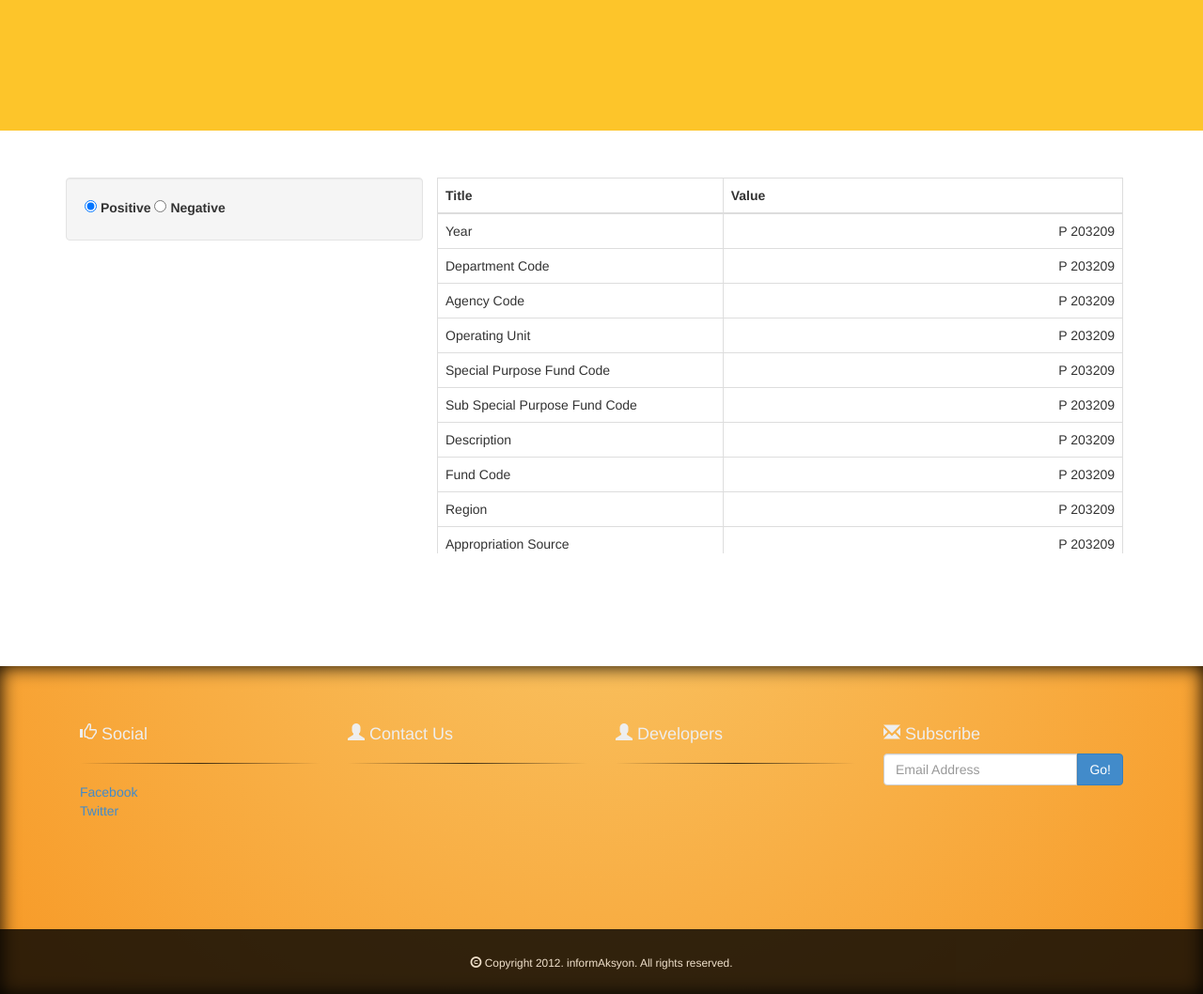
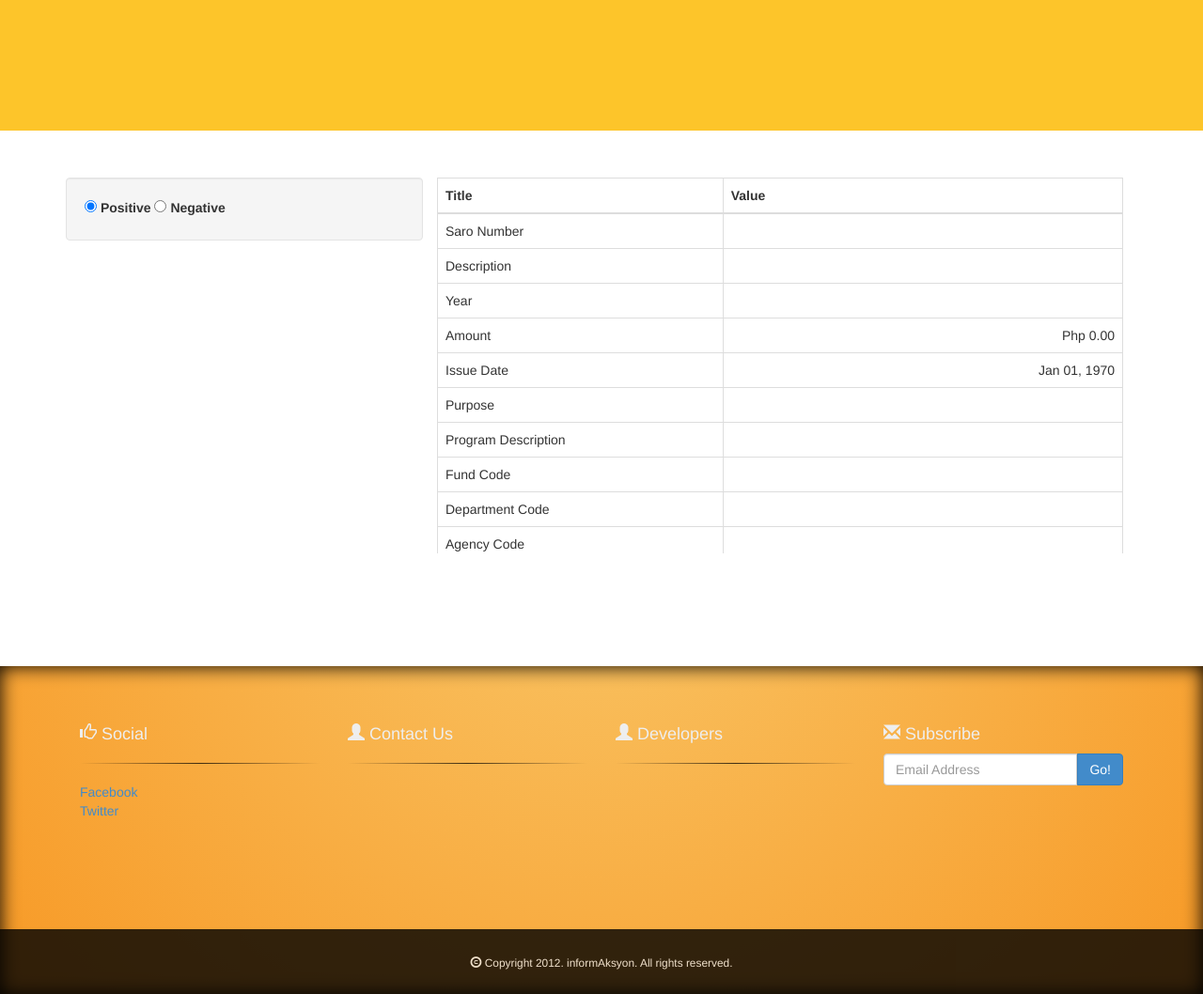
Before and after one commit to wizardspro/taxTrackPH, a PHP site: page /view.php?id=1 in a window 1280 px wide. Shown: the part 51-1109 px from the top of the page at 94% size. Run offline with PHP 8.4, Linux system fonts and the light colour scheme; data that the repository does not hold is empty.

Commit message:
add view details, release page

```diff
--- a/libs/KabantayNgBayan.php
+++ b/libs/KabantayNgBayan.php
@@ -16,6 +16,7 @@ class KabantayNgBayan
         //&limit=10
         $apiUrl = $this->_apiBaseUrl . '/' . $section . '/?app_id=' .
             $this->_apiKey . $param;
+
         $ch = curl_init();
         curl_setopt($ch, CURLOPT_URL, $apiUrl);
         curl_setopt($ch, CURLOPT_HEADER, 0);
--- a/view.php
+++ b/view.php
@@ -1,3 +1,13 @@
+<?php
+session_start();
+
+include 'libs/Database.php';
+include 'libs/kabantayngbayan.php';
+
+$kb = new KabantayNgBayan();
+$saro = $kb->get('saro', '&id=' . $_GET['id']);
+$data = $saro->data[0];
+?>
 <!DOCTYPE html>
 <html lang="en">
     <head>
@@ -66,81 +76,86 @@
                         </tr>
                     </thead>
 	            	<tbody>
-	            		<tr style="cursor:pointer;" onClick="window.location = 'view.php?id='">
-	            			<td>Year</td>
-	            			<td align="right">P 203209</td>
-	            		</tr>
-                        <tr style="cursor:pointer;" onClick="window.location = 'view.php?id='">
+                        <tr>
+                            <td>Saro Number</td>
+                            <td align="right"><?php echo $data->saro_no; ?></td>
+                        </tr>
+                        <tr>
+                            <td>Description</td>
+                            <td align="right"><?php echo $data->description; ?></td>
+                        </tr>
+                        <tr>
+                            <td>Year</td>
+                            <td align="right"><?php echo $data->year; ?></td>
+                        </tr>
+                        <tr>
+                            <td>Amount</td>
+                            <td align="right">Php <?php echo number_format($data->amount, 2); ?></td>
+                        </tr>
+                        <tr>
+                            <td>Issue Date</td>
+                            <td align="right"><?php echo date('M d, Y', strtotime($data->issue_date)); ?></td>
+                        </tr>
+                        <tr>
+                            <td>Purpose</td>
+                            <td align="right"><?php echo $data->purpose; ?></td>
+                        </tr>
+                        <tr>
+                            <td>Program Description</td>
+                            <td align="right"><?php echo $data->program_description; ?></td>
+                        </tr>
+                        <tr>
+                            <td>Fund Code</td>
+                            <td align="right"><?php echo $data->fund_code; ?></td>
+                        </tr>
+                        <tr>
                             <td>Department Code</td>
-                            <td align="right">P 203209</td>
+                            <td align="right"><?php echo $data->department_code; ?></td>
                         </tr>
-                        <tr style="cursor:pointer;" onClick="window.location = 'view.php?id='">
+                        <tr>
                             <td>Agency Code</td>
-                            <td align="right">P 203209</td>
+                            <td align="right"><?php echo $data->agency_code; ?></td>
                         </tr>
-                        <tr style="cursor:pointer;" onClick="window.location = 'view.php?id='">
+                        <tr>
                             <td>Operating Unit</td>
-                            <td align="right">P 203209</td>
+                            <td align="right"><?php echo $data->operating_unit; ?></td>
                         </tr>
-                        <tr style="cursor:pointer;" onClick="window.location = 'view.php?id='">
+                        <tr>
                             <td>Special Purpose Fund Code</td>
-                            <td align="right">P 203209</td>
+                            <td align="right"><?php echo $data->spf_code; ?></td>
                         </tr>
-                        <tr style="cursor:pointer;" onClick="window.location = 'view.php?id='">
+                        <tr>
                             <td>Sub Special Purpose Fund Code</td>
-                            <td align="right">P 203209</td>
+                            <td align="right"><?php echo $data->sub_spf_code; ?></td>
                         </tr>
-                        <tr style="cursor:pointer;" onClick="window.location = 'view.php?id='">
-                            <td>Description</td>
-                            <td align="right">P 203209</td>
+                        <tr>
+                            <td>Region</td>
+                            <td align="right"><?php echo $data->region; ?></td>
                         </tr>
-                        <tr style="cursor:pointer;" onClick="window.location = 'view.php?id='">
-                            <td>Fund Code</td>
-                            <td align="right">P 203209</td>
+                        <tr>
+                            <td>Appropriation Source</td>
+                            <td align="right"><?php echo $data->appro_src; ?></td>
                         </tr>
-                        <tr style="cursor:pointer;" onClick="window.location = 'view.php?id='">
-                            <td>Region</td>
-                            <td align="right">P 203209</td>
+                        <tr>
+                            <td>Program Code</td>
+                            <td align="right"><?php echo $data->program_code; ?></td>
                         </tr>
-                        <tr style="cursor:pointer;" onClick="window.location = 'view.php?id='">
-                            <td>Appropriation Source</td>
-                            <td align="right">P 203209</td>
+                        <tr>
+                            <td>Object Code</td>
+                            <td align="right"><?php echo $data->object_code; ?></td>
                         </tr>
-                        <tr style="cursor:pointer;" onClick="window.location = 'view.php?id='">
-                            <td>Program Code</td>
-                            <td align="right">P 203209</td>
+                        <tr>
+                            <td>Object Desciption</td>
+                            <td align="right"><?php echo $data->object_description; ?></td>
                         </tr>
-                        <tr style="cursor:pointer;" onClick="window.location = 'view.php?id='">
-                            <td>Program Description</td>
-                            <td align="right">P 203209</td>
+
+                        <tr>
+                            <td>Barcode Number</td>
+                            <td align="right"><?php echo $data->barcode_no; ?></td>
                         </tr>
-                        <tr style="cursor:pointer;" onClick="window.location = 'view.php?id='">
-                            <td>Object Code</td>
-                            <td align="right">P 203209</td>
-                        </tr>
-                        <tr style="cursor:pointer;" onClick="window.location = 'view.php?id='">
-                            <td>Object Desciption</td>
-                            <td align="right">P 203209</td>
-                        </tr>
-                        <tr style="cursor:pointer;" onClick="window.location = 'view.php?id='">
-                            <td>Amount</td>
-                            <td align="right">P 203209</td>
-                        </tr>
-                        <tr style="cursor:pointer;" onClick="window.location = 'view.php?id='">
-                            <td>Issue Date</td>
-                            <td align="right">P 203209</td>
-                        </tr>
-                        <tr style="cursor:pointer;" onClick="window.location = 'view.php?id='">
-                            <td>Barcode Number</td>
-                            <td align="right">P 203209</td>
-                        </tr>
-                        <tr style="cursor:pointer;" onClick="window.location = 'view.php?id='">
-                            <td>Saro Number</td>
-                            <td align="right">P 203209</td>
-                        </tr>
-                        <tr style="cursor:pointer;" onClick="window.location = 'view.php?id='">
+                        <tr>
                             <td>ID</td>
-                            <td align="right">P 203209</td>
+                            <td align="right"><?php echo $data->id; ?></td>
                         </tr>
 	            	</tbody>
 	            </table>
```
Also changed, not shown: releases.php (+19 -12 lines).
